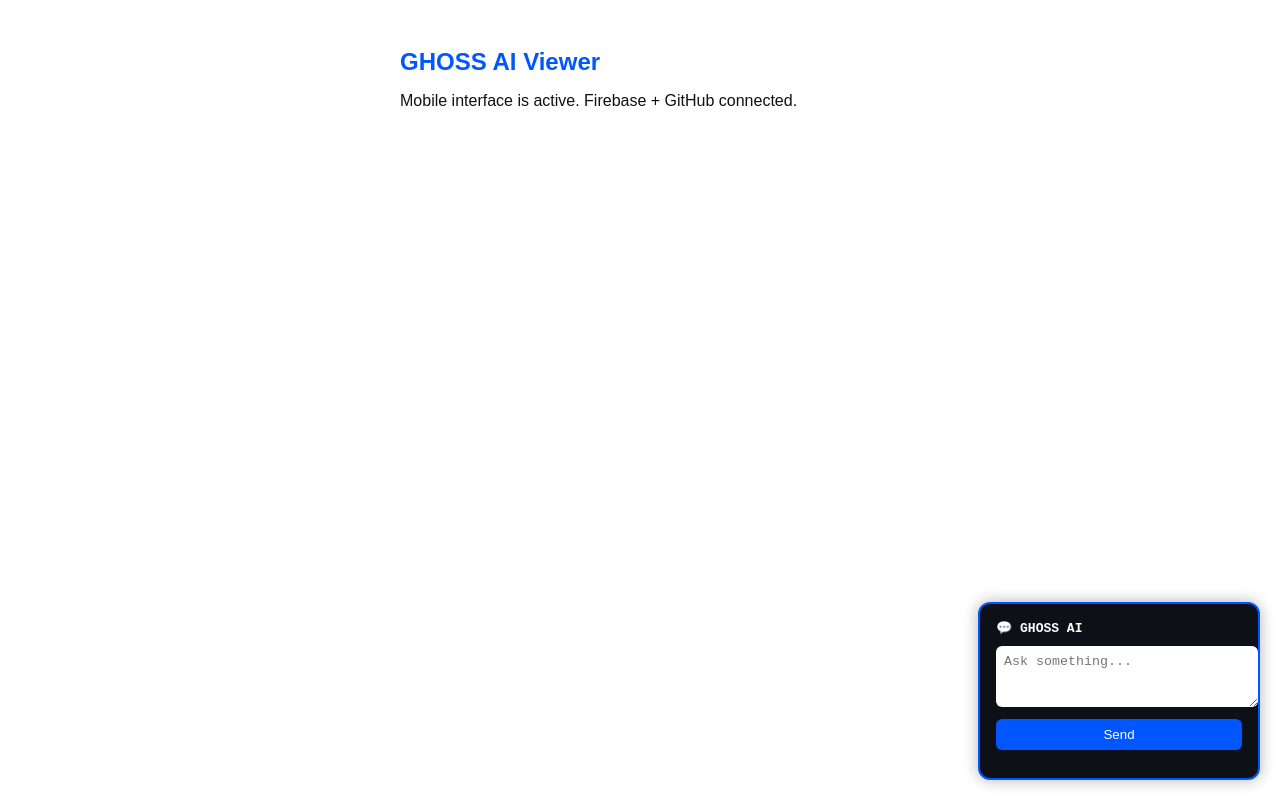
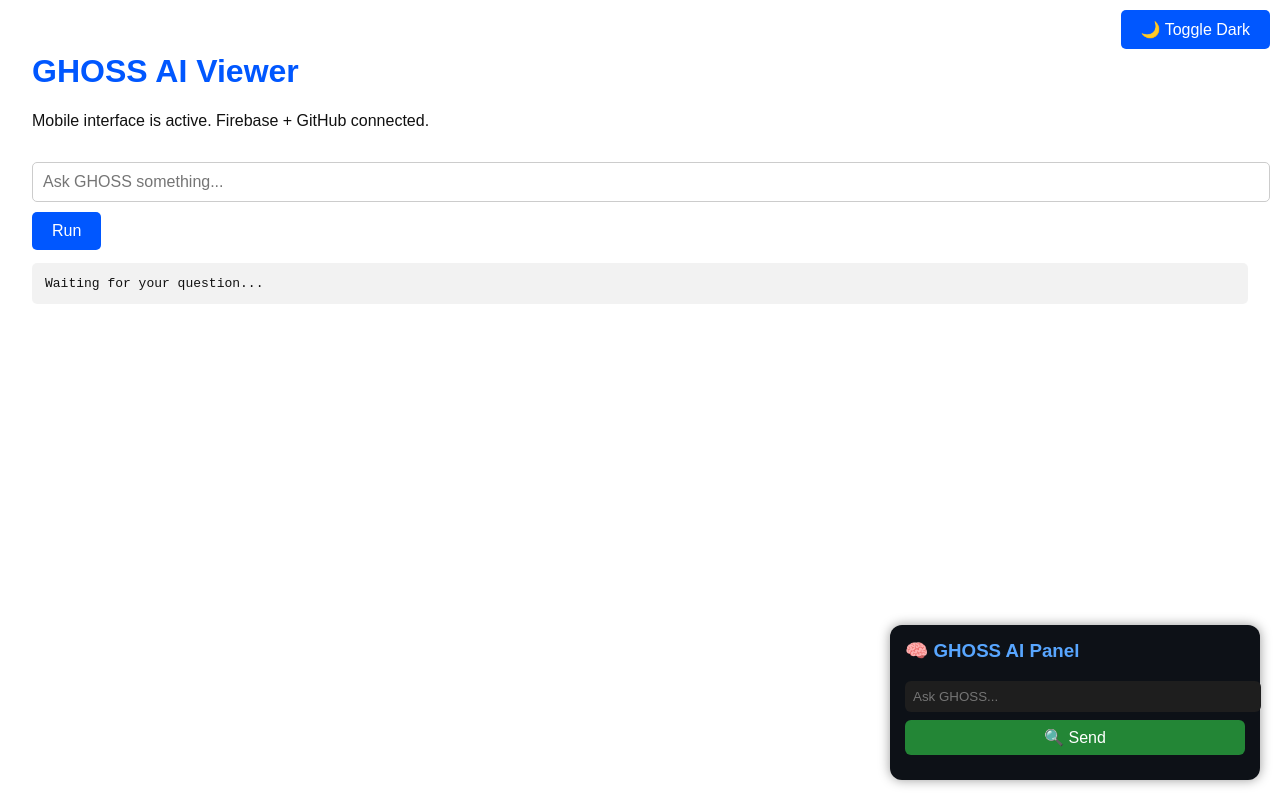
Before and after one commit to adzry/GHOST-CORE, a plain HTML site: page pwa/index.html in a window 1280 px wide. Drawn offline with Linux system fonts and the light colour scheme.

Commit message:
🚀 GHOSS AI Panel live with Gemini

```diff
--- a/pwa/ai-panel.js
+++ b/pwa/ai-panel.js
@@ -1,53 +1,49 @@
-// ai-panel.js — GHOSS Elite AI Panel with Gemini Hook
+const panel = document.createElement('div');
+panel.style.position = 'fixed';
+panel.style.bottom = '20px';
+panel.style.right = '20px';
+panel.style.width = '340px';
+panel.style.padding = '15px';
+panel.style.background = '#0d1117';
+panel.style.color = '#fff';
+panel.style.borderRadius = '12px';
+panel.style.boxShadow = '0 0 12px rgba(0,0,0,0.4)';
+panel.style.zIndex = 9999;
+panel.style.fontFamily = 'sans-serif';
 
-document.addEventListener("DOMContentLoaded", () => {
-  const panel = document.createElement("div");
-  panel.style = `
-    position: fixed;
-    bottom: 20px;
-    right: 20px;
-    background: #0d1117;
-    border: 2px solid #0057ff;
-    border-radius: 12px;
-    padding: 16px;
-    max-width: 320px;
-    color: #fff;
-    font-family: monospace;
-    box-shadow: 0 0 15px rgba(0,0,0,0.3);
-    z-index: 9999;
-  `;
+panel.innerHTML = `
+  <h3 style="margin-top: 0; color: #58a6ff;">🧠 GHOSS AI Panel</h3>
+  <input id="aiInput" placeholder="Ask GHOSS..."
+    style="width: 100%; padding: 8px; border-radius: 6px; border: none; margin-bottom: 8px; background: #1e1e1e; color: white;" />
+  <button id="aiSend" style="width: 100%; padding: 8px; background: #238636; color: #fff; border: none; border-radius: 6px; cursor: pointer;">🔍 Send</button>
+  <div id="aiOutput" style="margin-top: 10px; max-height: 160px; overflow-y: auto; font-size: 14px;"></div>
+`;
 
-  panel.innerHTML = `
-    <div style="margin-bottom: 10px; font-weight: bold;">💬 GHOSS AI</div>
-    <textarea id="ghoss-input" placeholder="Ask something..." rows="3" style="width: 100%; padding: 8px; border-radius: 6px; border: none;"></textarea>
-    <button id="ghoss-send" style="margin-top: 8px; width: 100%; padding: 8px; background: #0057ff; color: #fff; border: none; border-radius: 6px;">Send</button>
-    <div id="ghoss-output" style="margin-top: 12px; font-size: 0.9em;"></div>
-  `;
+document.body.appendChild(panel);
 
-  document.body.appendChild(panel);
+document.getElementById('aiSend').addEventListener('click', async () => {
+  const input = document.getElementById('aiInput').value.trim();
+  const output = document.getElementById('aiOutput');
+  if (!input) return;
 
-  document.getElementById("ghoss-send").onclick = async () => {
-    const input = document.getElementById("ghoss-input").value.trim();
-    const output = document.getElementById("ghoss-output");
+  output.innerHTML = `<em>🌀 GHOSS thinking...</em>`;
 
-    if (!input) return;
-
-    output.innerHTML = "⏳ Thinking...";
-
-    try {
-      const res = await fetch("https://generativelanguage.googleapis.com/v1beta/models/gemini-pro:generateContent?key=YOUR_GEMINI_API_KEY", {
+  try {
+    const res = await fetch(
+      "https://generativelanguage.googleapis.com/v1beta/models/gemini-pro:generateContent?key=AIzaSyA9UHmUYGKlIxWqYdnJ6GPCgUpgFUP7mz0",
+      {
         method: "POST",
         headers: { "Content-Type": "application/json" },
         body: JSON.stringify({
-          contents: [{ parts: [{ text: input }] }]
-        })
-      });
+          contents: [{ parts: [{ text: input }] }],
+        }),
+      }
+    );
 
-      const data = await res.json();
-      const reply = data?.candidates?.[0]?.content?.parts?.[0]?.text || "⚠️ No response received.";
-      output.innerHTML = reply;
-    } catch (e) {
-      output.innerHTML = "❌ Error: " + e.message;
-    }
-  };
+    const json = await res.json();
+    const reply = json.candidates?.[0]?.content?.parts?.[0]?.text || "(no response)";
+    output.innerHTML = `<strong>🤖 GHOSS:</strong><br>${reply}`;
+  } catch (err) {
+    output.innerHTML = `<span style="color: red;">❌ Error:</span> ${err.message}`;
+  }
 });
--- a/pwa/index.html
+++ b/pwa/index.html
@@ -10,36 +10,79 @@
     body {
       font-family: sans-serif;
       padding: 2em;
+      margin: 0;
       background: #fff;
       color: #111;
-      max-width: 480px;
-      margin: auto;
+      transition: background 0.3s, color 0.3s;
     }
+
+    body.dark {
+      background: #0d1117;
+      color: #f4f4f4;
+    }
+
     h1 {
       color: #0057ff;
-      font-weight: bold;
-      font-size: 1.5em;
     }
-    p {
+
+    .toggle {
+      position: absolute;
+      top: 10px;
+      right: 10px;
+    }
+
+    .ai-panel {
+      margin-top: 2em;
+    }
+
+    input[type="text"] {
+      width: 100%;
+      padding: 10px;
       font-size: 1em;
-      margin-top: 10px;
+      margin-bottom: 10px;
+      border-radius: 5px;
+      border: 1px solid #ccc;
+    }
+
+    button {
+      padding: 10px 20px;
+      font-size: 1em;
+      background: #0057ff;
+      color: white;
+      border: none;
+      border-radius: 5px;
+      cursor: pointer;
+    }
+
+    #response {
+      margin-top: 1em;
+      white-space: pre-wrap;
+      font-family: monospace;
+      padding: 1em;
+      background: rgba(0,0,0,0.05);
+      border-radius: 5px;
     }
   </style>
 </head>
 <body>
+  <button class="toggle" onclick="document.body.classList.toggle('dark')">🌙 Toggle Dark</button>
+
   <h1>GHOSS AI Viewer</h1>
   <p>Mobile interface is active. Firebase + GitHub connected.</p>
 
+  <div class="ai-panel">
+    <input type="text" id="userInput" placeholder="Ask GHOSS something..."/>
+    <button onclick="submitPrompt()">Run</button>
+    <div id="response">Waiting for your question...</div>
+  </div>
+
+  <script src="ai-panel.js"></script>
   <script>
-    if ('serviceWorker' in navigator) {
-      navigator.serviceWorker
-        .register('sw.js')
-        .then(() => console.log('✅ Service Worker Registered'))
-        .catch(err => console.error('❌ Service Worker Error', err));
+    if ("serviceWorker" in navigator) {
+      navigator.serviceWorker.register("sw.js")
+        .then(() => console.log("✅ Service Worker Registered"))
+        .catch(err => console.error("SW error:", err));
     }
   </script>
-
-  <!-- Inject AI Panel -->
-  <script src="ai-panel.js"></script>
 </body>
 </html>
```
